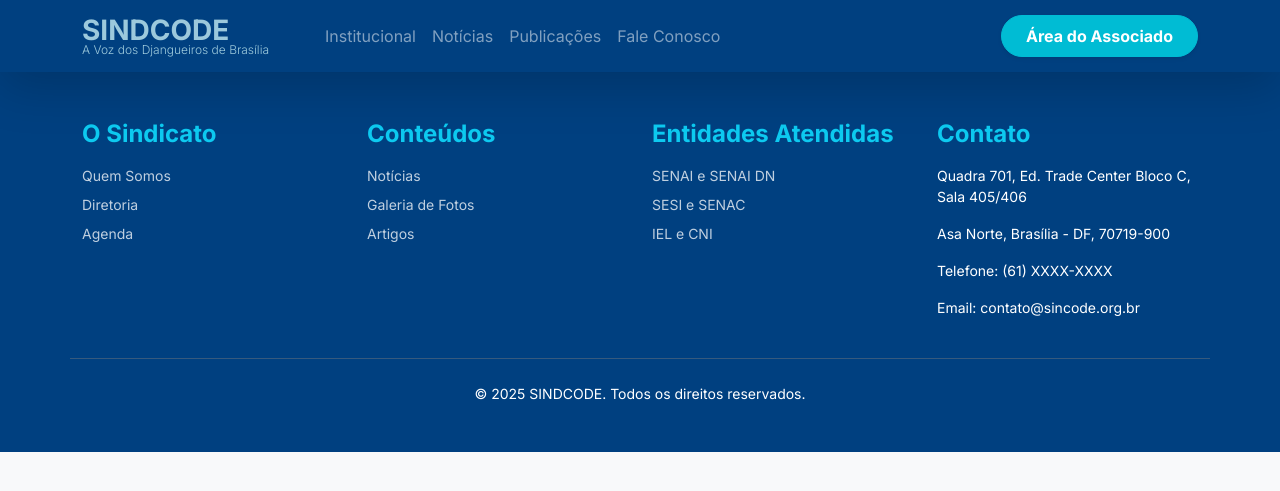
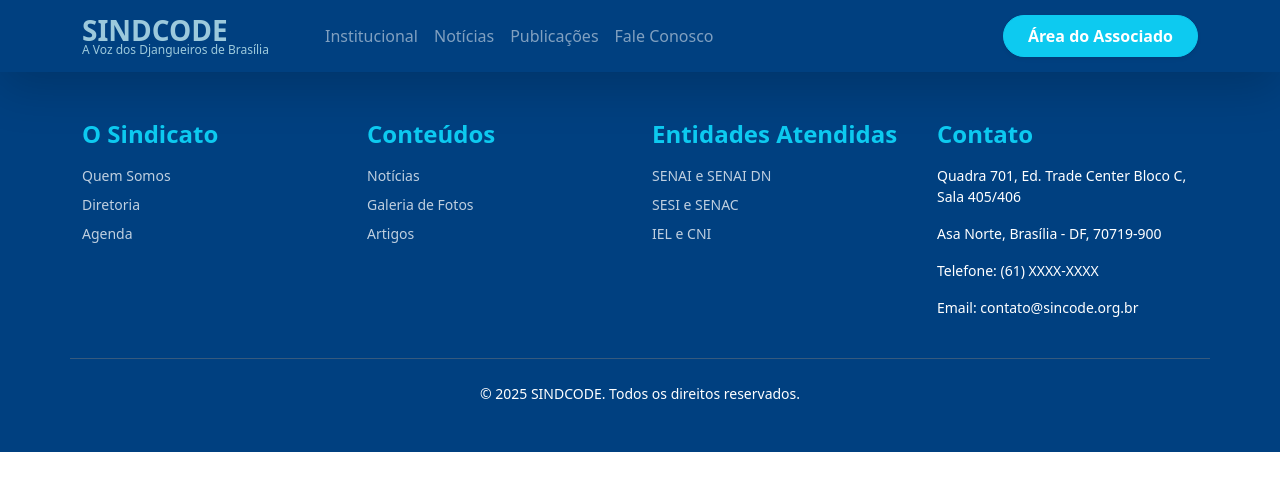
Before and after one commit to romulodf-cesar/sindcode, a Django app: template templates/noticias/base.html in a window 1280 px wide. Shown: the top 491 px of the page. Run offline with Django 4.2, Linux system fonts and the light colour scheme; the template is opened without the code that fills it, so the values that code supplies are empty; parts of the project's set-up code (start-up, migrations or seed data) failed here and were passed over.

Commit message:
aula admin

```diff
--- a/templates/noticias/base.html
+++ b/templates/noticias/base.html
@@ -5,21 +5,11 @@
     <meta charset="UTF-8">
     <title>SindCode</title>
     <!-- Introdução ao DTL (Django Template Language)  -->
-    <link rel="stylesheet" href="{% static '/styles/style.css'%}">
+
     <link href="https://cdn.jsdelivr.net/npm/bootstrap@5.3.8/dist/css/bootstrap.min.css" rel="stylesheet" integrity="sha384-sRIl4kxILFvY47J16cr9ZwB07vP4J8+LH7qKQnuqkuIAvNWLzeN8tE5YBujZqJLB" crossorigin="anonymous">
     <script src="https://cdn.jsdelivr.net/npm/bootstrap@5.3.8/dist/js/bootstrap.bundle.min.js" integrity="sha384-FKyoEForCGlyvwx9Hj09JcYn3nv7wiPVlz7YYwJrWVcXK/BmnVDxM+D2scQbITxI" crossorigin="anonymous"></script>
-     <!-- Carrega a fonte Inter -->
-    <style>
-        /* 1. Definição das Cores Customizadas Bootstrap (Azul Escuro e Ciano) */
-        :root {
-           --bs-primary: #004080; /* Azul Escuro (Principal) */
-           --bs-info: #00bcd4;    /* Azul Ciano/Teal (Destaque) */
-           --bs-body-bg: #f8f9fa; /* Fundo Levemente Acinzentado */
-           --bs-font-sans-serif: 'Inter', sans-serif;
-        }
-    </style>
-
     <link href="https://fonts.googleapis.com/css2?family=Inter:wght@100..900&display=swap" rel="stylesheet">
+     <link rel="stylesheet" href="{% static '/styles/style.css'%}">
 </head>
 <body>
     {% include 'noticias/partials/_header.html'%}
```
Also changed, not shown: README.md.
